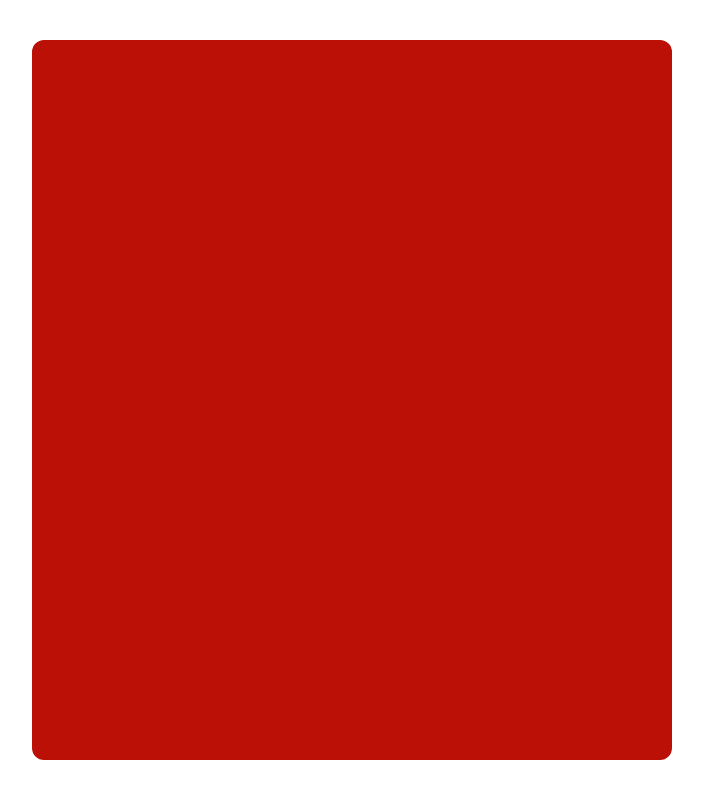
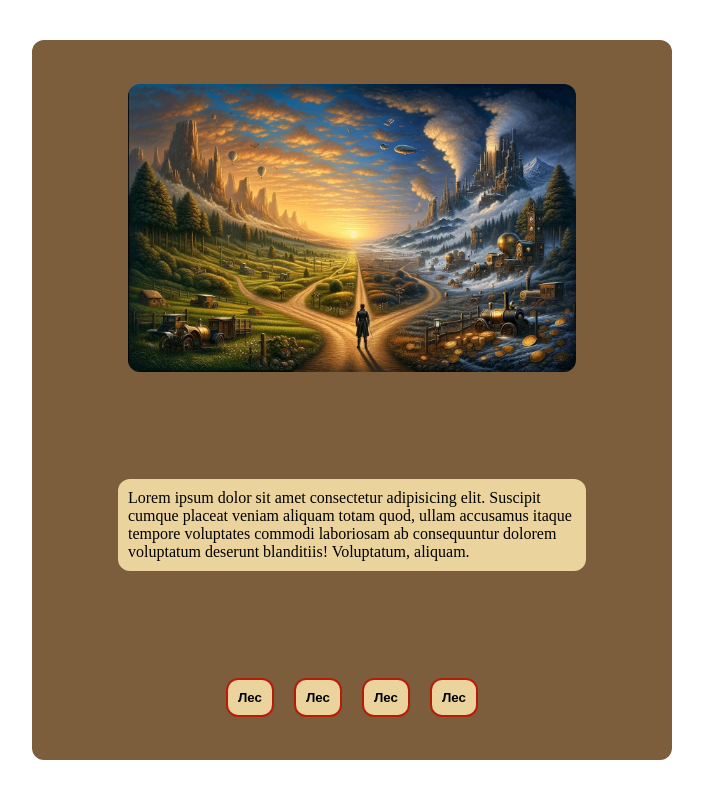
Before and after one commit to hekotok/quest-adventure, a Vue app: page / in a window 1280 px wide. Shown: the whole page, without its empty margins (288-991 px from the left). Built offline with nearby package versions, Linux system fonts and the light colour scheme.

Commit message:
a little layout

```diff
--- a/src/components/QuestScreen.vue
+++ b/src/components/QuestScreen.vue
@@ -1,25 +1,45 @@
 <template>
     <main class="quest">
+        <img
+            src="@/assets/locations/start.png"
+            alt="location image"
+            class="location"
+        />
+        <section class="description">
+            Lorem ipsum dolor sit amet consectetur adipisicing elit. Suscipit cumque placeat veniam aliquam totam quod, ullam accusamus itaque tempore voluptates commodi laboriosam ab consequuntur dolorem voluptatum deserunt blanditiis! Voluptatum, aliquam.
+        </section>
+        <section class="button-wrapper">
+            <the-button
+                v-for="button in buttons"
+                :key="button.text"
+                type="button"
+            >
+                {{ button.text }}
+            </the-button>
+        </section>
     </main>
 </template>
 
 <script>
+import TheButton from './UI/TheButton'
+
 export default {
-    name: 'QuestScreen'
+    name: 'QuestScreen',
+    components: { TheButton },
+
+    setup() {
+        const buttons = [
+            { text: 'Лес' },
+            { text: 'Лес' },
+            { text: 'Лес' },
+            { text: 'Лес' }
+        ]
+
+        return { buttons }
+    }
 }
 </script>
 
 <style lang="scss" scoped>
-@import '@/styles/variables.scss';
-
-.quest {
-    @include size(50%, 90%);
-
-    position: absolute;
-    background: $primary-color;
-    border-radius: 12px;
-    top: 50%;
-    left: 50%;
-    transform: translate(-50%, -50%)
-}
+@import './style.scss'
 </style>
--- /dev/null
+++ b/src/components/UI/TheButton.vue
@@ -0,0 +1,23 @@
+<template>
+    <button type="button">
+        <slot></slot>
+    </button>
+</template>
+
+<script>
+export default {
+
+}
+</script>
+
+<style lang="scss" scoped>
+@import '@/styles/variables.scss';
+
+button {
+	background: $secondary-color;
+	border-radius: 12px;
+	border: 2px solid $border-color;
+	padding: 10px;
+	font-weight: bold
+}
+</style>
--- /dev/null
+++ b/src/components/style.scss
@@ -0,0 +1,33 @@
+@import '@/styles/variables.scss';
+
+.quest {
+    @include size(50%, 90%);
+    @include flexbox(center, space-around, column);
+
+    gap: 20px;
+    position: absolute;
+    background: $primary-color;
+    top: 50%;
+    left: 50%;
+    transform: translate(-50%, -50%);
+
+	&, .description, .location {
+		border-radius: 12px;
+	}
+
+    .location {
+        @include size(70%, 40%);
+    }
+
+    .button-wrapper {
+        @include flexbox(center, space-around, row, wrap);
+
+        gap: 20px
+    }
+
+	.description {
+		max-width: 70%;
+		background: $secondary-color;
+		padding: 10px
+	}
+}
--- a/src/styles/_variables.scss
+++ b/src/styles/_variables.scss
@@ -1,4 +1,6 @@
-$primary-color: #bb1005;
+$primary-color: #7d5e3c;
+$secondary-color: #ead39c;
+$border-color: #b51d0a;
 
 @mixin size($width, $height: null) {
     width: $width;
@@ -10,3 +12,11 @@ $primary-color: #bb1005;
         height: $width
     }
 }
+
+@mixin flexbox($align: center, $justify: center, $direction: row, $wrap: nowrap) {
+	display: flex;
+	align-items: $align;
+	justify-content: $justify;
+	flex-direction: $direction;
+	flex-wrap: $wrap
+}
--- a/src/styles/reset.css
+++ b/src/styles/reset.css
@@ -53,3 +53,14 @@ table {
 	border-collapse: collapse;
 	border-spacing: 0;
 }
+
+button {
+    margin: 0;
+    padding: 0;
+    border: 0;
+    background: none;
+    font: inherit;
+    color: inherit;
+    cursor: pointer;
+    outline: none
+}
```
Also changed, not shown: src/assets/locations/start.png (added).
